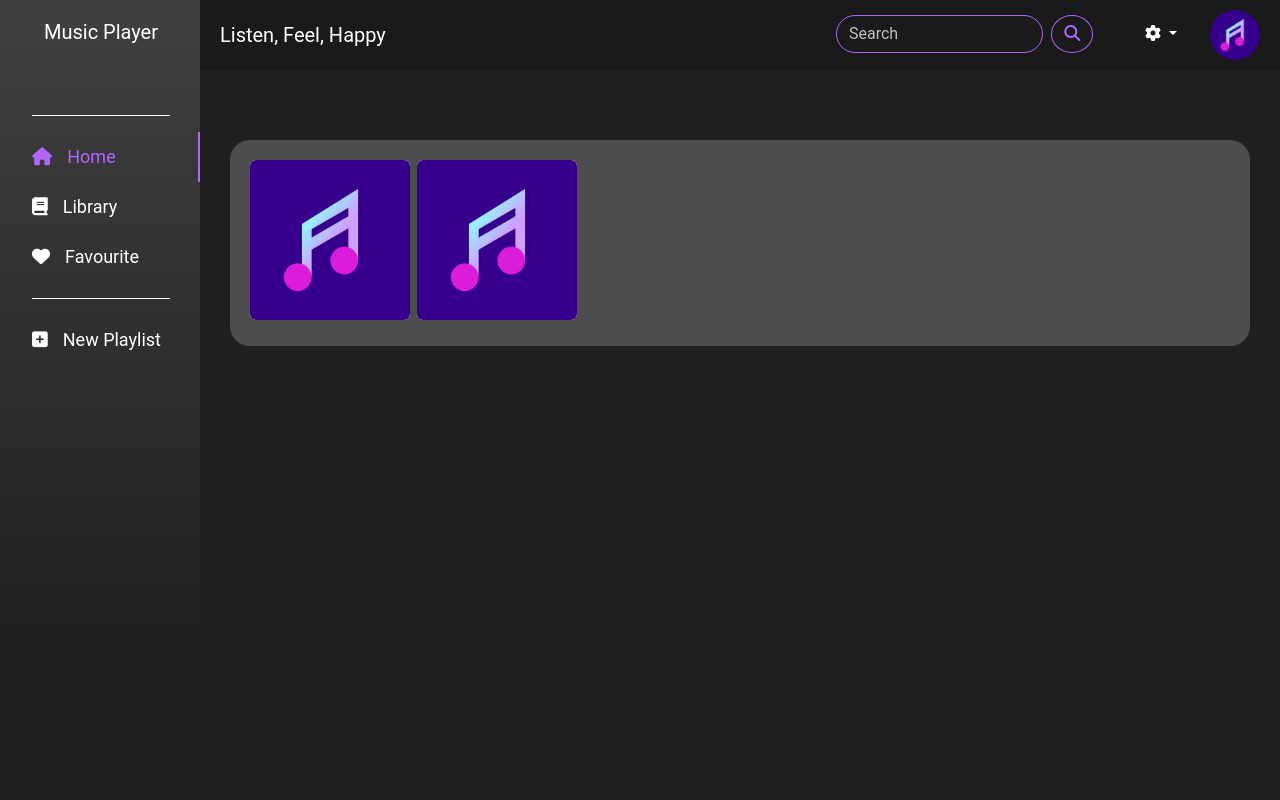
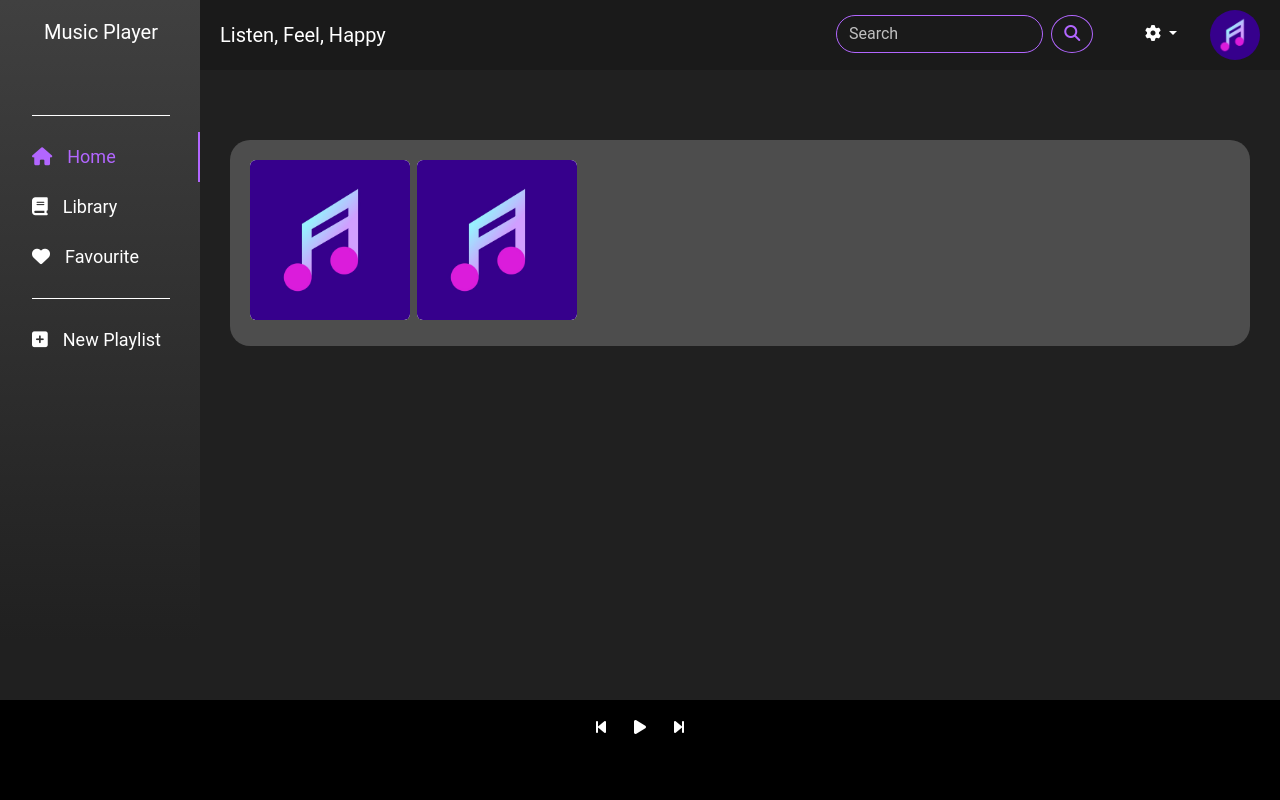
Before and after one commit to Proxima11/project_Tekweb, a PHP site: page /homepagefix.php in a window 1280 px wide. Run offline with PHP 8.4, Linux system fonts and the light colour scheme; some libraries are stand-ins or nearby versions.

Commit message:
playbar template

```diff
--- a/homepagefix.php
+++ b/homepagefix.php
@@ -165,6 +165,29 @@
 			background-color: #B266FF;
 			font-color: black;
 		}
+
+		.playbar{
+			position: fixed;
+			right: 0;
+			left:0;
+			bottom: 0;
+			height: 100px;
+			background-color: black;
+			color: white;
+		}
+		.lol{
+			height: 5000px;
+		}
+		#playbarcenter{
+			text-align: center;
+		}
+		#playbarleft{
+
+		}
+		#playbarright{
+
+		}
+
 		/*#check{
 			display: none;
 		}
@@ -291,7 +314,28 @@
 					</div>
 				</div>
 			</section>
+			<div class="playbar">
+		<div class="row">
+			<div class="col-md-4" id="playbarleft">
 
+			</div>
+			<div class="col-md-4" style='margin-top: 10px' id ="playbarcenter">
+				<button class='btn btn-empty border-0' onclick="alert('aa?')">
+						<i class="fa-solid fa-backward-step" style='color:white'></i>
+				</button>
+				<button class='btn btn-empty border-0'>
+						<i class="fa-solid fa-play" style='color:white'></i>
+				</button>
+				<button class='btn btn-empty border-0'>
+						<i class="fa-solid fa-forward-step" style='color:white'></i>
+				</button>
+
+			</div>
+			<div class="col-md-4" id="playbarright">
+
+			</div>
+		</div>
+	</div>
 			<!--  -->
 		</div>
 	</body>
```
